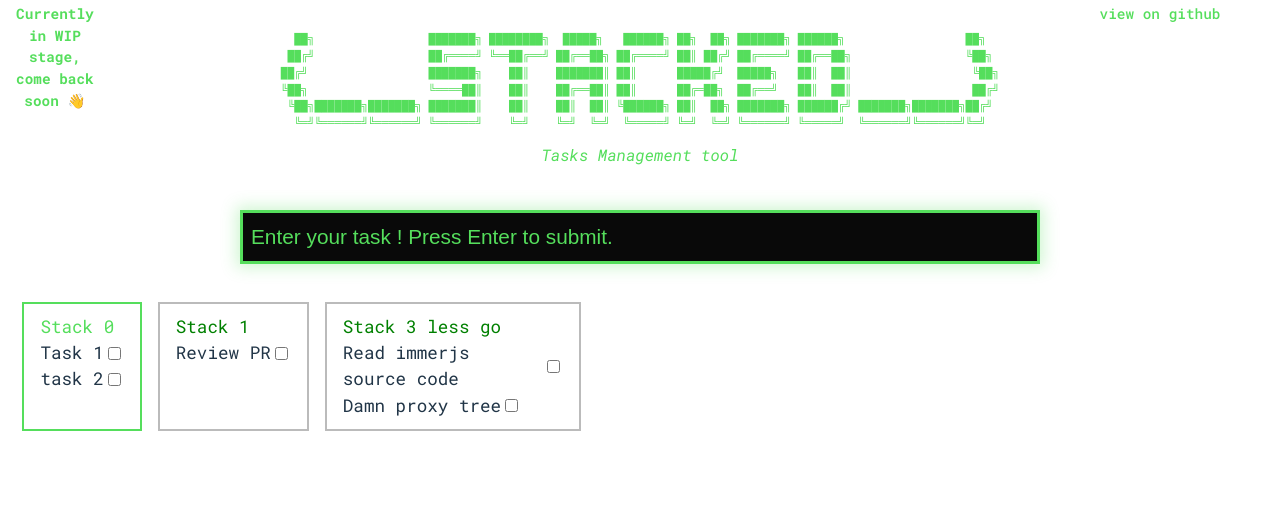
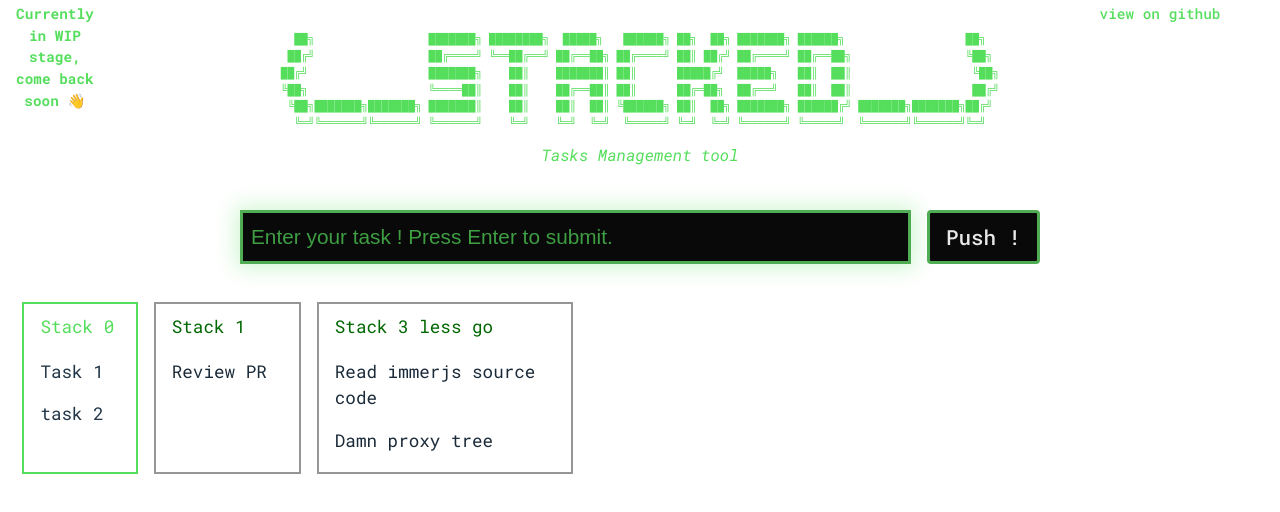
Before and after one commit to 0xkarambit/stacked, a React (Vite) app: page / in a window 1280 px wide. Shown: the top 512 px of the page. Built offline with nearby package versions, Linux system fonts and the light colour scheme.

Commit message:
Description box + css changes + refactoring
Keeb shortcuts Shift + Enter, Esc, Ctrl + Enter
added for the input element

```diff
--- a/src/App.tsx
+++ b/src/App.tsx
@@ -2,14 +2,13 @@ import styles from "./styles.module.css";
 import {Header} from "./components/Header";
 import {TodoForm} from "./components/TodoForm";
 import {TaskStacks} from "./components/TodoStacks";
-
-// todo: dont chase perfection lmao
-// can i make this a class....
+import {useState} from "react";
 
 function App() {
+	const [headerShow] = useState<boolean>(true);
 	return (
 		<>
-			<Header></Header>
+			{headerShow && <Header></Header>}
 			<div className={styles.layoutContainer}>
 				<TodoForm />
 				<TaskStacks />
--- a/src/components/TodoForm/TodoForm.module.css
+++ b/src/components/TodoForm/TodoForm.module.css
@@ -1,28 +1,30 @@
 .form {
 	display: flex;
-	gap: 0.5rem;
+	gap: 1rem;
+	align-items: start;
 	justify-content: space-evenly;
 	max-width: 800px;
 	margin: 0 auto;
 	margin-bottom: 2rem;
 
 	text-align: center;
-	font-size: 2rem;
+	font-size: 1.3rem;
 	/* For the Blinking Solid Cursor */
 	position: relative;
 
-	/* 	select {
-		background-color: var(--bg-color);
-		padding: 1rem;
-		font-size: 1.1rem;
-		color: var(--accent);
-		outline: none;
-		border: var(--border);
-	} */
-
-	input {
+	div {
+		width: 100%;
+		display: flex;
+		flex-direction: column;
+		align-items: center;
+		gap: 0.5rem;
+	}
+	input,
+	textarea {
+		width: 100%;
 		appearance: none;
 		border: none;
+		background-color: var(--bg-color);
 
 		color: var(--primary);
 		accent-color: var(--primary);
@@ -30,23 +32,40 @@
 		caret-color: currentColor;
 		font-size: 1.3rem;
 		padding: 0.5rem;
-
+		background-clip: padding-box;
+		border: 0.2rem solid var(--accent-dim);
 		line-height: 1.5;
-		background-color: var(--bg-color);
-		background-clip: padding-box;
-		border: 0.2rem solid #55de5c;
+	}
+	textarea {
+		height: 30vh;
 	}
 
-	input::placeholder {
+	input::placeholder,
+	textarea::placeholder {
 		color: var(--accent);
+		opacity: 70%;
 	}
 
-	input:focus {
-		box-shadow: 0 0 15px 0.2em rgba(64, 218, 72, 0.25);
+	input:focus,
+	textarea:focus {
+		outline: none;
+		box-shadow: 0 0 20px 0.2em rgba(64, 218, 72, 0.25);
 	}
 	input[type="text"] {
 		width: 100%;
 		outline: none;
+	}
+
+	button {
+		text-wrap: nowrap;
+		background-color: var(--bg-color);
+		border: 3px solid var(--accent-dim);
+		color: var(--text);
+		padding: 0.6rem 1rem;
+	}
+	button:focus {
+		outline: none;
+		box-shadow: 0 0 20px 0.2em rgba(64, 218, 72, 0.25);
 	}
 }
 
--- a/src/components/TodoForm/index.tsx
+++ b/src/components/TodoForm/index.tsx
@@ -1,55 +1,111 @@
-import {submitBehaviour, useSingleInput} from "../../hooks/input";
-import {useRef, type FC} from "react";
+import {useRef, useState, type FC} from "react";
 
 import css from "./TodoForm.module.css";
 import {extract_tags} from "../../utils/tasks";
-import {useStackState} from "../../stores/stacks";
+import {useStacksState} from "../../stores/stacksState";
 
 const PLACEHOLDER_TEXT = "Enter your task ! Press Enter to submit.";
+const TEXTAREA_PLACEHOLDER = "Write some more description";
 
 interface props {}
 
 export const TodoForm: FC<props> = () => {
-	// todo: use a useRef to abstract away handle* functions
-	const addTask = useStackState(s => s.addTask);
+	const addTask = useStacksState(s => s.addTask);
 
-	const inputElm = useRef<HTMLInputElement>(null);
+	const inputElementRef = useRef<HTMLInputElement>(null);
+	const textAreaRef = useRef<HTMLTextAreaElement>(null);
+
+	const [descBoxState, setDescBoxState] = useState<boolean>(false);
+	const [desc, setDesc] = useState<string>("");
+
 	const onSubmit = (text: string) => {
 		const tags = extract_tags(text);
+		// How do i determine the id....kek
 		addTask({
-			// * Apparently a weird bug happens when i use `id` as the key lmao
-			// why does this happend :hmm
 			id: Math.random() * 1000,
 			isDone: false,
 			tags,
-			text
+			text,
+			description: desc
 		});
 	};
 
-	const [taskText, , handleChange, submitOnEnter] = useSingleInput(
-		"",
-		onSubmit, // todo: change this
-		submitBehaviour.DEFAULT
-	);
+	const [taskText, setTaskText] = useState<string>("");
+
+	const handleChange = (e: React.ChangeEvent<HTMLInputElement>) => {
+		e.preventDefault();
+		setTaskText(e.target.value);
+	};
+
+	const onKeyDown = (
+		e:
+			| React.KeyboardEvent<HTMLInputElement>
+			| React.KeyboardEvent<HTMLTextAreaElement>
+	) => {
+		// console.log(e.key);
+		if (e.key == "Escape") {
+			inputElementRef.current?.blur();
+		}
+		if (e.shiftKey && e.key == "Enter") {
+			e.preventDefault();
+
+			setDescBoxState(s => {
+				if (s) {
+					inputElementRef.current?.focus();
+				}
+				return !s;
+			});
+		} else if (e.key == "Enter" && e.ctrlKey) {
+			if (taskText.trim() == "") return;
+			e.preventDefault();
+			onSubmit(taskText);
+			setTaskText("");
+			setDesc("");
+		}
+	};
 
 	return (
 		<div className={css.form}>
-			{/* <select name="selected-stack">
-				<option value="Stack 0" selected>
-					Stack 0
-				</option>
-			</select> */}
+			<div>
 				<input
 					type="text"
 					autoFocus
 					placeholder={PLACEHOLDER_TEXT}
 					value={taskText}
-				ref={inputElm}
 					onChange={handleChange}
-				onKeyDown={submitOnEnter}
+					onKeyDown={onKeyDown}
+					ref={inputElementRef}
 				/>
+				{descBoxState && (
+					<textarea
+						name="description"
+						value={desc}
+						onChange={e => setDesc(e.target.value)}
+						onKeyDown={onKeyDown}
+						ref={textAreaRef}
+						autoFocus
+						placeholder={TEXTAREA_PLACEHOLDER}></textarea>
+				)}
+			</div>
+			<StackAdder></StackAdder>
 			{/* <Cursor offset={10}></Cursor> */}
 		</div>
+	);
+};
+
+// const Comments = () => {
+// }
+
+// shift + enter => go down a level
+// enter = next line
+// Mark it done on double click only
+
+const StackAdder = () => {
+	const addStack = useStacksState(s => s.addStack);
+	return (
+		<button onClick={() => addStack()} title="create a new stack !">
+			Push !
+		</button>
 	);
 };
 
--- a/src/components/TodoStacks/TodoStacks.module.css
+++ b/src/components/TodoStacks/TodoStacks.module.css
@@ -11,6 +11,7 @@
 
 .stack {
 	max-width: 20vw;
+	filter: brightness(0.8);
 	display: flex;
 	flex-direction: column;
 	justify-items: start;
@@ -21,22 +22,40 @@
 	list-style-type: none;
 	cursor: pointer;
 
-	li {
-		display: flex;
-		align-items: center;
-	}
-
-	input[type="checked"] {
-		font-size: 2rem;
-		float: right;
-	}
+	-webkit-transition: 1s -webkit-filter linear;
+	-moz-transition: 1s -moz-filter linear;
+	-moz-transition: 1s filter linear;
+	-ms-transition: 1s -ms-filter linear;
+	-o-transition: 1s -o-filter linear;
+	transition: 1s filter linear, 1s -webkit-filter linear;
+	transition: color, border 0.2s linear;
 
 	p {
 		color: green;
+		margin-bottom: 0.7rem;
+	}
+	li {
+		padding: 0.5rem 0;
+		display: flex;
+		justify-content: space-between;
+		align-items: center;
+		max-width: min(100%, 360ch);
+		span {
+			word-wrap: break-word;
+			overflow: hidden;
+			text-overflow: ellipsis;
+			max-width: min(100%, 180ch);
+			margin-right: 1rem;
+		}
+		input[type="checked"] {
+			font-size: 2rem;
+			float: right;
+		}
 	}
 }
 
 .stack[data-selected="true"] {
+	filter: brightness(1);
 	border: 2px solid var(--accent);
 	p {
 		color: var(--accent);
--- a/src/components/TodoStacks/index.tsx
+++ b/src/components/TodoStacks/index.tsx
@@ -1,16 +1,16 @@
 import {FC} from "react";
 
 import style from "./TodoStacks.module.css";
-import type {StackI} from "../../types/task";
-import {useStackState} from "../../stores/stacks";
+import {StackI, TaskI, useStacksState} from "../../stores/stacksState";
 
 interface props {}
 
 export const TaskStacks: FC<props> = () => {
-	const [stacks, currentStackIdx] = useStackState(s => [
+	const [stacks, currentStackIdx] = useStacksState(s => [
 		s.stacks,
 		s.currentStackIdx
 	]);
+
 	const stackView = stacks.map((stack, stackIdx) => (
 		<Stack
 			selected={currentStackIdx == stackIdx}
@@ -19,6 +19,7 @@ export const TaskStacks: FC<props> = () => {
 			stack={stack}
 		/>
 	));
+
 	return <div className={style.taskStacksFlex}>{stackView}</div>;
 };
 
@@ -29,30 +30,56 @@ interface stackProps {
 }
 
 const Stack: FC<stackProps> = ({stack, stackIdx, selected}) => {
-	const [changeCurrentStackIdx, remove] = useStackState(s => [
+	const [changeCurrentStackIdx, markTaskDone] = useStacksState(s => [
 		s.changeCurrentStackIdx,
-		s.markTaskDone
+		s.toggleTaskCompletion
 	]);
+
+	// we can probably write this in a better way
+	const tasksDone = [];
+	const tasksLeft = [];
+	for (const i in stack.tasks) {
+		const t = stack.tasks[i];
+		if (t.isDone) {
+			tasksDone.push(<Task task={t} key={i} />);
+		} else {
+			tasksLeft.push(
+				<Task
+					task={t}
+					key={i}
+					markAsDone={() => {
+						// Yes i write typescript, hmmm
+						markTaskDone(stackIdx, i as unknown as number);
+					}}
+				/>
+			);
+		}
+	}
+
 	return (
 		<div
 			data-selected={selected}
 			className={style.stack}
 			onClick={() => changeCurrentStackIdx(stackIdx)}>
 			<p>{stack.name}</p>
-			{stack.tasks.map((task, taskIdx) => (
-				// would this make tooo many functions ..... :hmmm
-				<li
-					onClick={() => remove(taskIdx, stackIdx)}
-					key={taskIdx}
-					title={task.text}>
-					<span data-done={task.isDone}> {task.text}</span>
-					<input
-						type="checkbox"
-						name="isDone"
-						checked={task.isDone}
-					/>
-				</li>
-			))}
+			{tasksLeft}
+			{tasksDone}
 		</div>
 	);
 };
+
+interface TaskProps {
+	task: TaskI;
+	markAsDone?: () => void;
+}
+
+const TEXT_LIMIT = 180;
+
+const Task: FC<TaskProps> = ({task, markAsDone}) => {
+	const text = task.text.slice(0, TEXT_LIMIT);
+	return (
+		<li onDoubleClick={markAsDone} title={task.text}>
+			<span data-done={task.isDone}>{text}</span>
+		</li>
+	);
+};
--- a/src/global.css
+++ b/src/global.css
@@ -12,6 +12,7 @@
 	--text-dim: #8d8d8d;
 
 	--accent: #55de5c;
+	--accent-dim: #50ad54;
 	--hover-accent: blue;
 
 	--border: #bbb;
@@ -78,8 +79,8 @@ p {
 }
 
 button {
-	border-radius: 8px;
-	border: 1px solid transparent;
+	border-radius: 4px;
+	border: 3px solid transparent;
 	padding: 0.6em 1.2em;
 	font-size: 1em;
 	font-weight: 500;
@@ -89,9 +90,5 @@ button {
 	transition: border-color 0.25s;
 }
 button:hover {
-	border-color: var(--hover-accent);
+	border-color: var(--accent);
 }
-button:focus,
-button:focus-visible {
-	outline: 4px auto -webkit-focus-ring-color;
-}
--- a/src/hooks/input.ts
+++ /dev/null
@@ -1,56 +0,0 @@
-import {useState} from "react";
-import {useStackState} from "../stores/stacks";
-
-type useInputReturn = [
-	string,
-	React.Dispatch<React.SetStateAction<string>>,
-	(e: React.ChangeEvent<HTMLInputElement>) => void,
-	(e: React.KeyboardEvent<HTMLInputElement>) => void
-];
-
-export enum submitBehaviour {
-	CLEAR,
-	DEFAULT
-}
-
-export function useSingleInput(
-	defaultValue: string,
-	onSubmit: (value: string) => void,
-	// todo: this should be a config object :hmmm
-	clearAfterSubmit?: submitBehaviour
-): useInputReturn {
-	const [value, setValue] = useState(defaultValue);
-	const addStack = useStackState(s => s.addStack);
-
-	const handleChange = (e: React.ChangeEvent<HTMLInputElement>) => {
-		e.preventDefault();
-		setValue(e.target.value);
-	};
-
-	const submitOnEnter = (e: React.KeyboardEvent<HTMLInputElement>) => {
-		if (value.trim() == "") return;
-		// TODO: fix not working
-		if (e.ctrlKey && e.key == "n") {
-			e.preventDefault();
-			addStack("Name ehjdjas");
-			return;
-		}
-		if (e.key == "Enter") {
-			e.preventDefault();
-			onSubmit(value);
-
-			switch (clearAfterSubmit) {
-				case submitBehaviour.CLEAR:
-					setValue("");
-					break;
-				case submitBehaviour.DEFAULT:
-					setValue(defaultValue);
-					break;
-				default:
-					break;
-			}
-		}
-	};
-
-	return [value, setValue, handleChange, submitOnEnter];
-}
--- a/src/stores/stacks.ts
+++ /dev/null
@@ -1,79 +0,0 @@
-import {create} from "zustand";
-import {StackMethodsI, StacksStateI, TaskI} from "../types/task";
-import {produce} from "immer";
-
-export const useStackState = create<StacksStateI & StackMethodsI>()(set => ({
-	currentStackIdx: 0,
-	stacks: [
-		{
-			name: "Stack 0",
-			isDone: false,
-			tasks: [
-				{
-					id: 0,
-					text: "Task 1",
-					tags: [],
-					isDone: false
-				},
-				{
-					id: 1,
-					text: "task 2",
-					tags: [],
-					isDone: false
-				}
-			]
-		},
-		{
-			name: "Stack 1",
-			isDone: false,
-			tasks: [
-				{
-					id: 0,
-					text: "Review PR",
-					tags: [],
-					isDone: false
-				}
-			]
-		},
-		{
-			name: "Stack 3 less go",
-			isDone: false,
-			tasks: [
-				{
-					id: 0,
-					text: "Read immerjs source code",
-					tags: [],
-					isDone: false
-				},
-				{
-					id: 1,
-					text: "Damn proxy tree",
-					tags: [],
-					isDone: false
-				}
-			]
-		}
-	],
-
-	// Methods to operate on the state
-	addTask: (task: TaskI) =>
-		set(state =>
-			produce(state, draft => {
-				draft.stacks[draft.currentStackIdx].tasks.push(task);
-			})
-		),
-
-	markTaskDone: (stackIdx, taskIdx) =>
-		set(s =>
-			produce(s, draft => {
-				draft.stacks[stackIdx].tasks[taskIdx].isDone = true;
-			})
-		),
-
-	changeCurrentStackIdx: stackIdx => set({currentStackIdx: stackIdx}),
-	addStack: name =>
-		set(s => ({
-			stacks: [...s.stacks, {name, isDone: false, tasks: []}],
-			currentStackIdx: s.stacks.length
-		}))
-}));
--- /dev/null
+++ b/src/stores/stacksState.ts
@@ -0,0 +1,113 @@
+import {create} from "zustand";
+import {produce} from "immer";
+
+export interface TaskI {
+	id: number;
+	text: string;
+	description: string;
+	tags: string[];
+	isDone: boolean;
+}
+
+export interface StackI {
+	name: string;
+	tasks: TaskI[];
+	isDone: boolean;
+}
+
+export type StacksStateI = {
+	currentStackIdx: number;
+	stacks: StackI[];
+};
+
+export type StackMethodsI = {
+	addTask: (task: TaskI) => void;
+	toggleTaskCompletion: (stackIdx: number, taskIdx: number) => void;
+	changeCurrentStackIdx: (stackIdx: number) => void;
+	addStack: () => void;
+};
+
+export const useStacksState = create<StacksStateI & StackMethodsI>()(set => ({
+	currentStackIdx: 0,
+	stacks: [
+		{
+			name: "Stack 0",
+			isDone: false,
+			tasks: [
+				{
+					id: 0,
+					text: "Task 1",
+					tags: [],
+					isDone: false,
+					description: ""
+				},
+				{
+					id: 1,
+					text: "task 2",
+					tags: [],
+					isDone: false,
+					description: ""
+				}
+			]
+		},
+		{
+			name: "Stack 1",
+			isDone: false,
+			tasks: [
+				{
+					id: 0,
+					text: "Review PR",
+					tags: [],
+					isDone: false,
+					description: ""
+				}
+			]
+		},
+		{
+			name: "Stack 3 less go",
+			isDone: false,
+			tasks: [
+				{
+					id: 0,
+					text: "Read immerjs source code",
+					tags: [],
+					isDone: false,
+					description: ""
+				},
+				{
+					id: 1,
+					text: "Damn proxy tree",
+					tags: [],
+					isDone: false,
+					description: ""
+				}
+			]
+		}
+	],
+
+	// Methods to operate on the state
+	addTask: (task: TaskI) =>
+		set(state =>
+			produce(state, draft => {
+				draft.stacks[draft.currentStackIdx].tasks.push(task);
+			})
+		),
+
+	toggleTaskCompletion: (stackIdx, taskIdx) =>
+		set(s => {
+			const done = s.stacks[stackIdx].tasks[taskIdx].isDone;
+			return produce(s, draft => {
+				draft.stacks[stackIdx].tasks[taskIdx].isDone = !done;
+			});
+		}),
+
+	changeCurrentStackIdx: stackIdx => set({currentStackIdx: stackIdx}),
+	addStack: () =>
+		set(s => ({
+			stacks: [
+				...s.stacks,
+				{name: `Stack ${s.stacks.length}`, isDone: false, tasks: []}
+			],
+			currentStackIdx: s.stacks.length
+		}))
+}));
```
Also changed, not shown: src/types/task.d.ts (deleted, +0 -30 lines). Lines whose indentation alone changed are shown as unchanged.
